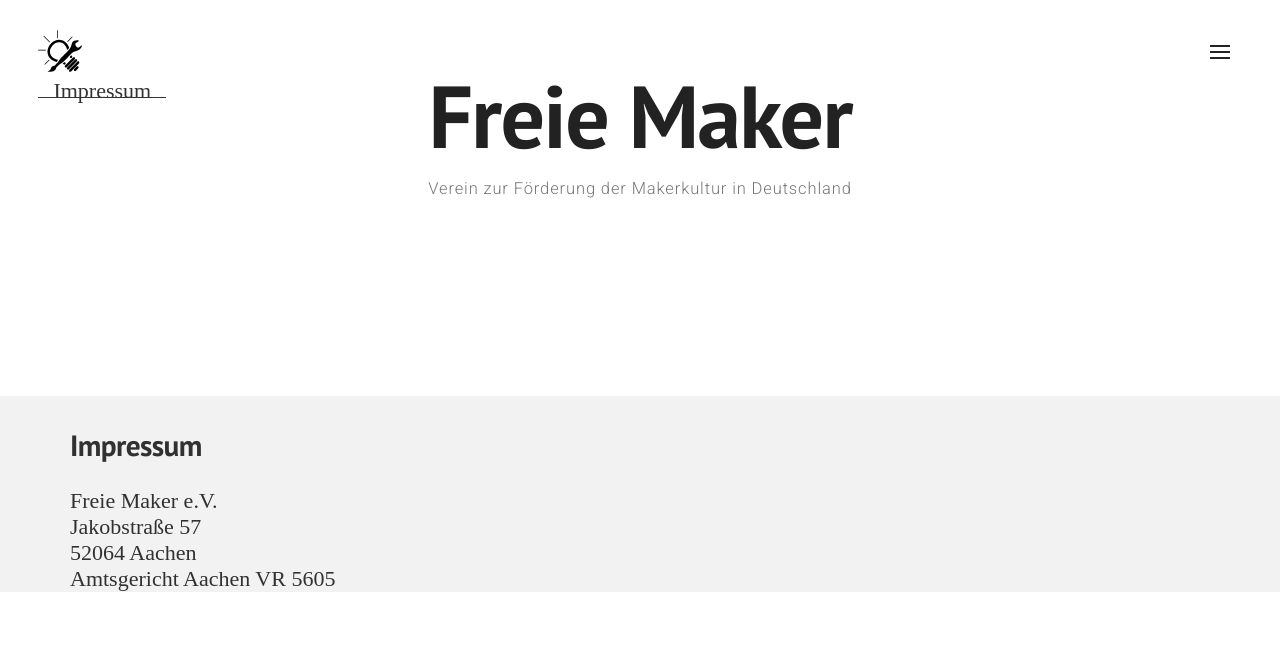
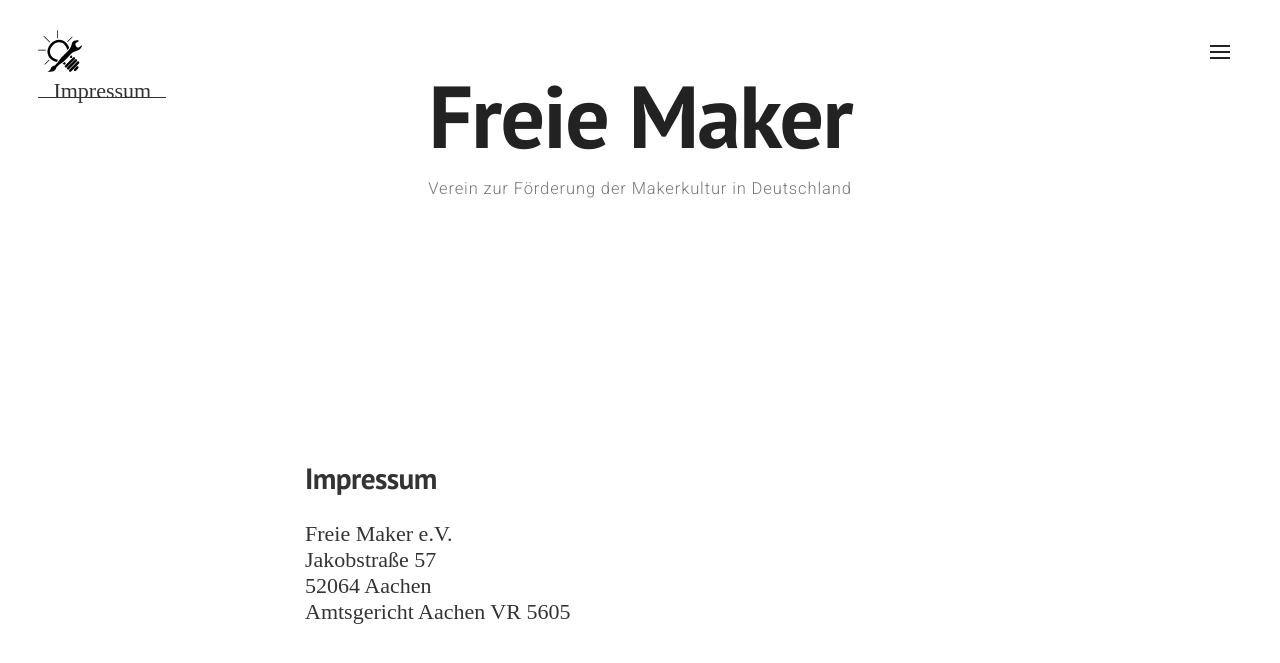
Before and after one commit to FreieMaker/FreieMaker.github.io, a Jekyll site: the page built from about/index.html, in a window 1280 px wide. Shown: the top 663 px of the page. Built offline with Jekyll 4.4.1, drawn with Linux system fonts in a browser that asks for light colours; nearby versions of some CDN libraries; some web fonts are replaced.

Commit message:
About section--last

```diff
--- a/about/index.html
+++ b/about/index.html
@@ -18,12 +18,14 @@ title: Impressum
     </div>
   </div>
 </section>
-<section class="section--postsWrapper">
-  <div class="container">
+<section class="section--last">
+   <div class="container container--content">
+     <div class="content-body">
     <h4>Impressum</h4>
     <br />Freie Maker e.V.
     <br />Jakobstraße 57
     <br />52064 Aachen
     <br />Amtsgericht Aachen VR 5605
   </div>
+  </div>
 </section>
```
